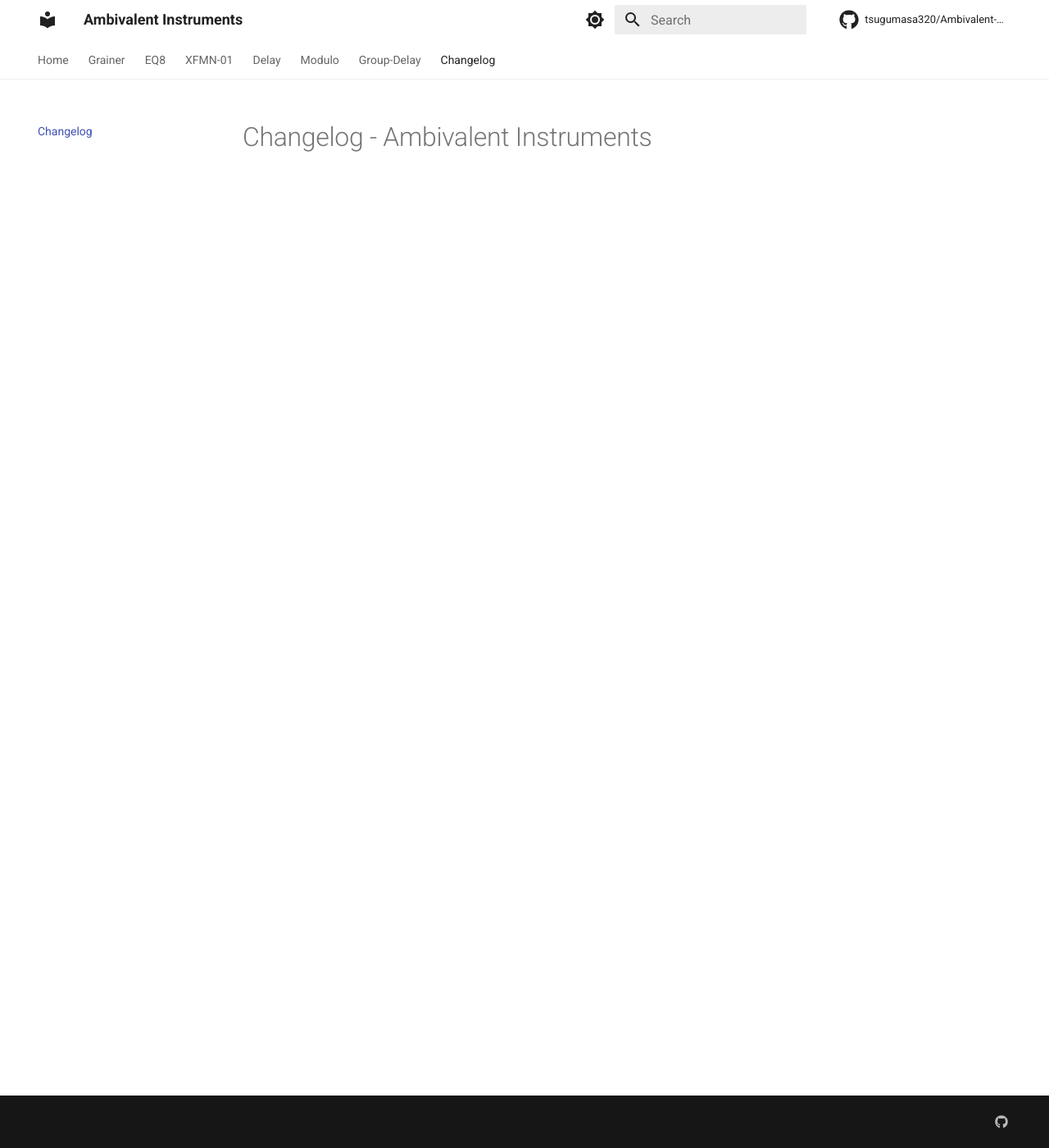
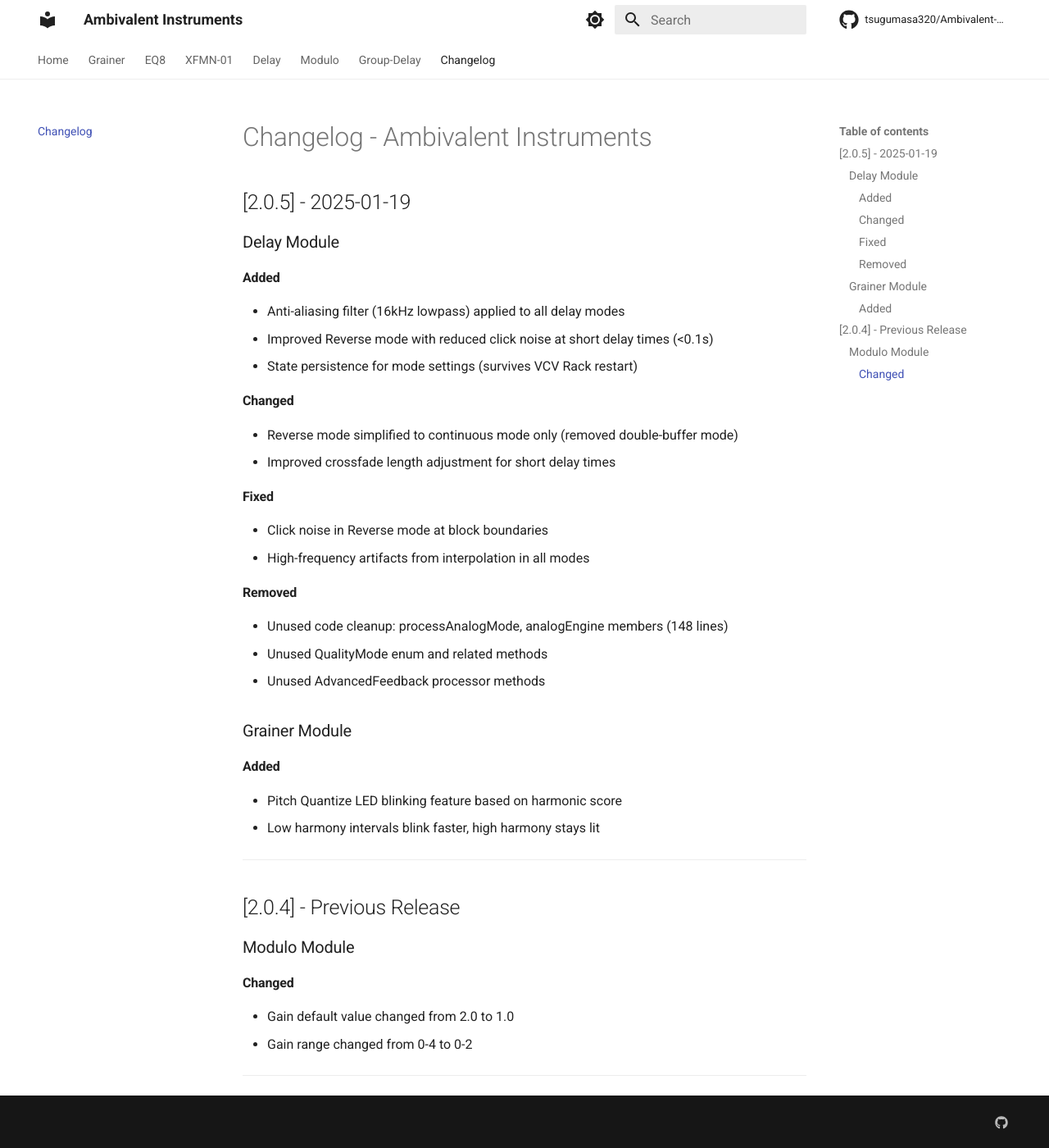
Before and after one commit to tsugumasa320/Ambivalent-Instruments-Manual, an MkDocs documentation site: the page built from docs/changelog.md, in a window 1280 px wide and 1400 px high. Shown: the whole window at 82% size. Built offline with MkDocs 1.6.1 and Material for MkDocs 9.7.7, drawn with Linux system fonts in a browser that asks for light colours; comment, search, counter and statistics services are not loaded.

Commit message:
Update Delay module documentation for v2.0.5
- Add anti-aliasing filter information (16kHz lowpass)
- Document Reverse mode improvements (reduced click noise)
- Update technical specifications
- Add changelog entry for v2.0.5 release
- Document Grainer LED blinking feature

```diff
--- a/docs/changelog.md
+++ b/docs/changelog.md
@@ -1 +1,41 @@
 # Changelog - Ambivalent Instruments
+
+## [2.0.5] - 2025-01-19
+
+### Delay Module
+
+#### Added
+- Anti-aliasing filter (16kHz lowpass) applied to all delay modes
+- Improved Reverse mode with reduced click noise at short delay times (<0.1s)
+- State persistence for mode settings (survives VCV Rack restart)
+
+#### Changed
+- Reverse mode simplified to continuous mode only (removed double-buffer mode)
+- Improved crossfade length adjustment for short delay times
+
+#### Fixed
+- Click noise in Reverse mode at block boundaries
+- High-frequency artifacts from interpolation in all modes
+
+#### Removed
+- Unused code cleanup: processAnalogMode, analogEngine members (148 lines)
+- Unused QualityMode enum and related methods
+- Unused AdvancedFeedback processor methods
+
+### Grainer Module
+
+#### Added
+- Pitch Quantize LED blinking feature based on harmonic score
+- Low harmony intervals blink faster, high harmony stays lit
+
+---
+
+## [2.0.4] - Previous Release
+
+### Modulo Module
+
+#### Changed
+- Gain default value changed from 2.0 to 1.0
+- Gain range changed from 0-4 to 0-2
+
+---
```
Also changed, not shown: docs/delay/manual.md (+7 -0 lines), docs/delay/manual_jp.md (+7 -0 lines).
